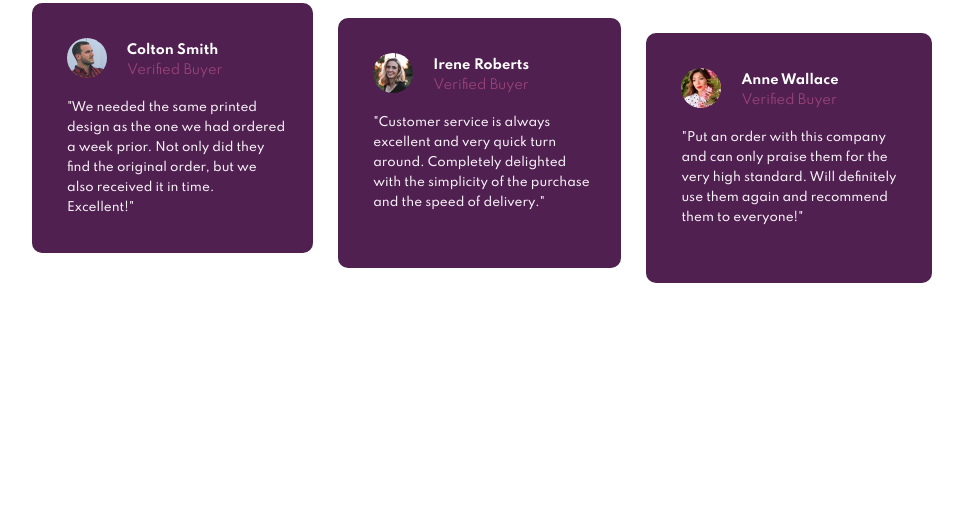
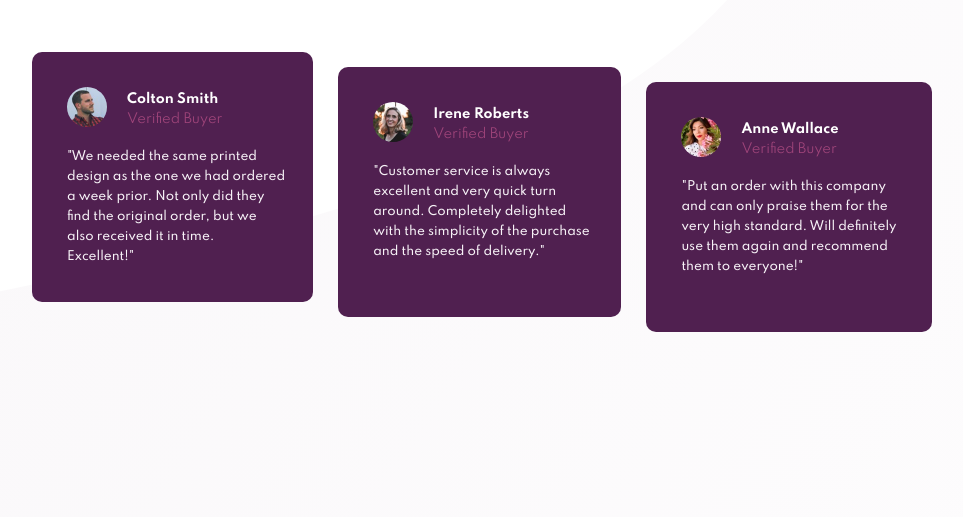
Before and after one commit to gusanchedev/prj-06-social-proof-section, a plain HTML site: page index.html in a window 1280 px wide. Shown: the part 423-940 px from the top of the page, without its empty margins (158-1121 px from the left). Before the commit the page ends 891 px from the top, so only its background shows below. Drawn offline with Linux system fonts and the light colour scheme.

Commit message:
Add background image with responsive

```diff
--- a/style.css
+++ b/style.css
@@ -13,9 +13,13 @@
 body {
   font-size: 15px;
   font-family: 'Spartan', sans-serif;
+  background-image: url("/images/bg-pattern-top-desktop.svg"), url("/images/bg-pattern-bottom-desktop.svg");
+  background-repeat: no-repeat, no-repeat;
+  background-position: top 0 left 0px, bottom 200px right 50px;
+  background-size: 100%, 100%;
 }
 .container {
-  margin: 100px 20px 100px;
+  margin: 100px 20px 100px 20px;
   text-align: center;
   padding: 0 10px;
 }
@@ -88,12 +92,18 @@ h2 {
 }
 
 @media (min-width:1024px) {
+  body {
+    background-image: url("/images/bg-pattern-top-mobile.svg"), url("/images/bg-pattern-bottom-mobile.svg");
+    background-repeat: no-repeat, no-repeat;
+    background-position: top 0 left -900px, top 0 left -100px;
+    background-size: 100%, 100%;
+  }
   .container {
     display: grid;
     grid-template-columns: 3;
     grid-template-rows: 2;
     gap: 25px;
-    margin: 150px 180px 150px;
+    margin: 200px 180px 150px 180px;
     position: relative;
   }
   h1 {
@@ -132,6 +142,7 @@ h2 {
   .rating-box p {
     display: inline-block;
     margin-left: 20px;
+    font-size: 12px;
   }
   .rating-box:nth-of-type(1) {
     position: relative;
@@ -172,7 +183,9 @@ h2 {
   }
 }
 @media (min-width:1440px) {
-
+  .container {
+    margin: 150px 180px 150px 180px;
+  }
   .rating-box {
     max-width: 65%;
     padding-right: 10px;
```
